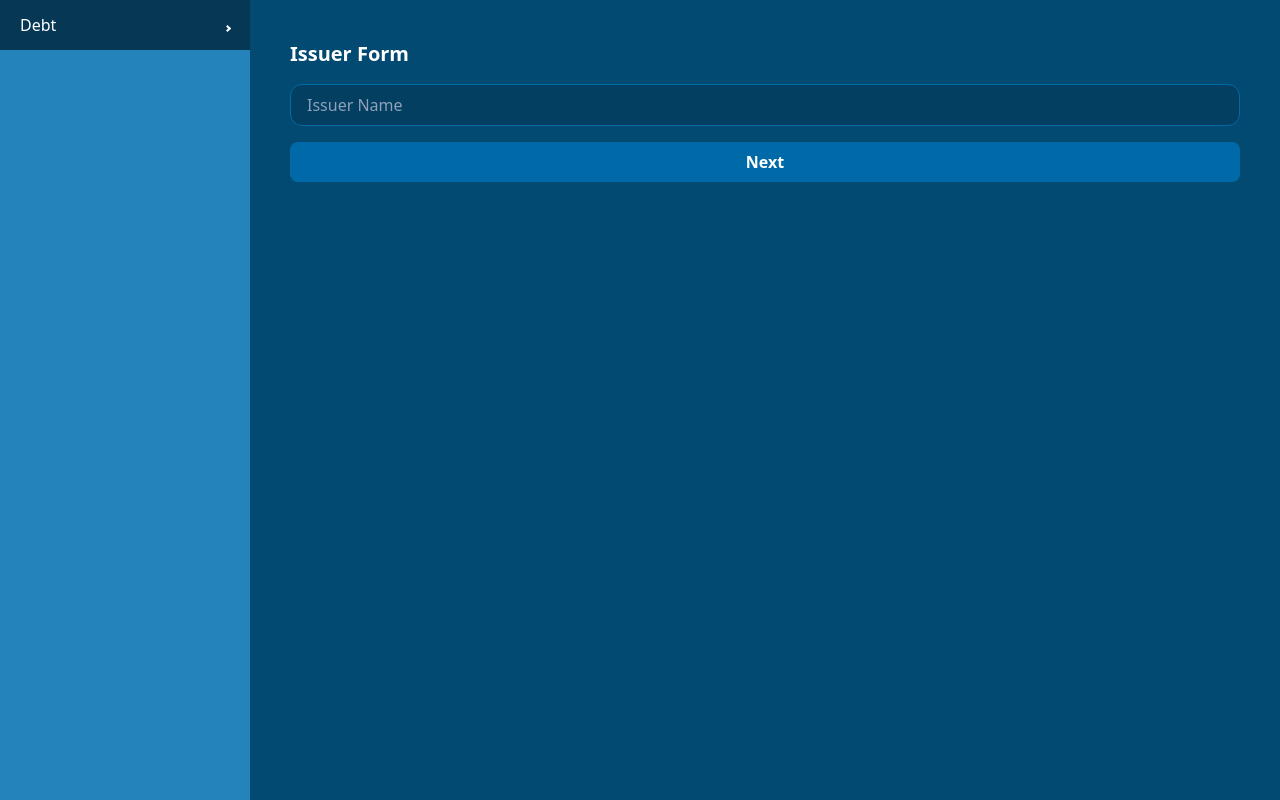
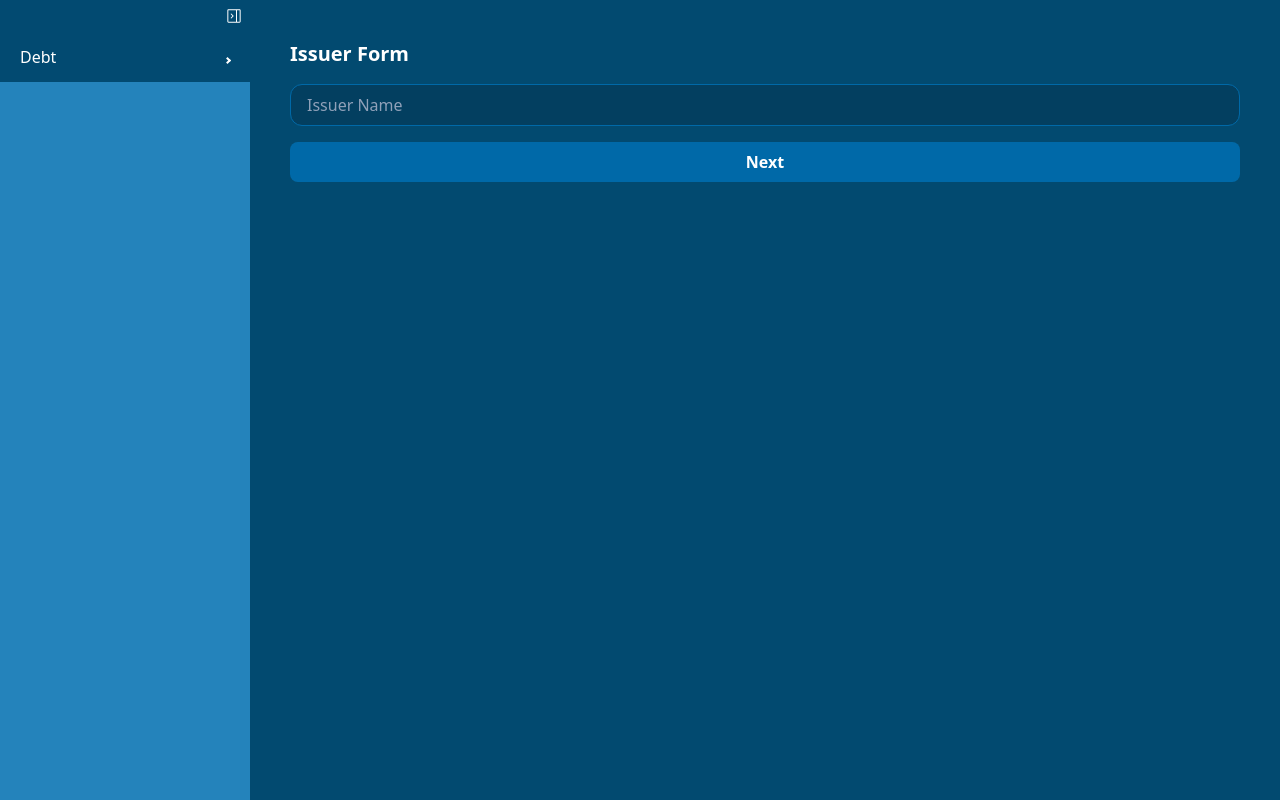
Before and after one commit to AdamsIncorporated/debt_book, a React app: page / in a window 1280 px wide. Built offline with nearby package versions, Linux system fonts and the light colour scheme.

Commit message:
feat: add react-icons dependency and implement sidebar collapse functionality with icon

```diff
--- a/package.json
+++ b/package.json
@@ -14,6 +14,7 @@
         "fs": "^0.0.1-security",
         "react": "^18.3.1",
         "react-dom": "^18.2.0",
+        "react-icons": "^5.5.0",
         "react-pro-sidebar": "^1.1.0",
         "snowflake-sdk": "^2.3.0",
         "toml": "^3.0.0",
--- a/src/components/Debt/DebtService.tsx
+++ b/src/components/Debt/DebtService.tsx
@@ -51,7 +51,7 @@ const DebtServiceForm: React.FC<DebtServiceFormProps> = ({ onNext, onBack, onSub
             const jsonData: DebtServiceRow[] = XLSX.utils.sheet_to_json(ws);
             setData(jsonData);
         };
-        reader.readAsBinaryString(file);
+        reader.readAsArrayBuffer(file);
     };
 
     const handleSubmitData = () => {
--- a/src/components/SideBar.tsx
+++ b/src/components/SideBar.tsx
@@ -1,5 +1,6 @@
 import React, { useState } from 'react';
 import { Sidebar, Menu, MenuItem, SubMenu } from 'react-pro-sidebar';
+import { GoSidebarCollapse  } from "react-icons/go";
 import IssuerForm from './Debt/Issuer';
 import IssuanceForm from './Debt/Issuance';
 import SeriesForm from './Debt/Series';
@@ -9,6 +10,7 @@ import DebtServiceForm from './Debt/DebtService';
 
 const DebtSidebar: React.FC = () => {
     const [step, setStep] = useState(0);
+    const [collapsed, setCollapsed] = useState(false);
 
     const renderForm = () => {
         switch (step) {
@@ -28,8 +30,13 @@ const DebtSidebar: React.FC = () => {
     };
 
     return (
-        <div className="h-screen flex bg-sky-900">
-            <Sidebar className='bg-sky-900 !important'>
+        <div className="h-screen flex">
+            <Sidebar collapsed={collapsed} breakPoint='md'>
+                <div className='flex justify-end bg-sky-900'>
+                    <button onClick={() => setCollapsed(!collapsed)} className="hover:bg-sky-950 hover:cursor-pointer p-2">
+                        <GoSidebarCollapse />
+                    </button>
+                </div>
                 <Menu className='bg-sky-900 text-white'>
                     <SubMenu className='bg-sky-900 text-white' label="Debt">
                         <MenuItem disabled={step !== 0}>Issuer</MenuItem>
@@ -40,7 +47,6 @@ const DebtSidebar: React.FC = () => {
                     </SubMenu>
                 </Menu>
             </Sidebar>
-
             <main className="flex-1 p-6">{renderForm()}</main>
         </div>
     );
```
Also changed, not shown: 1 other file (tests, documents, lock files or other folders).
